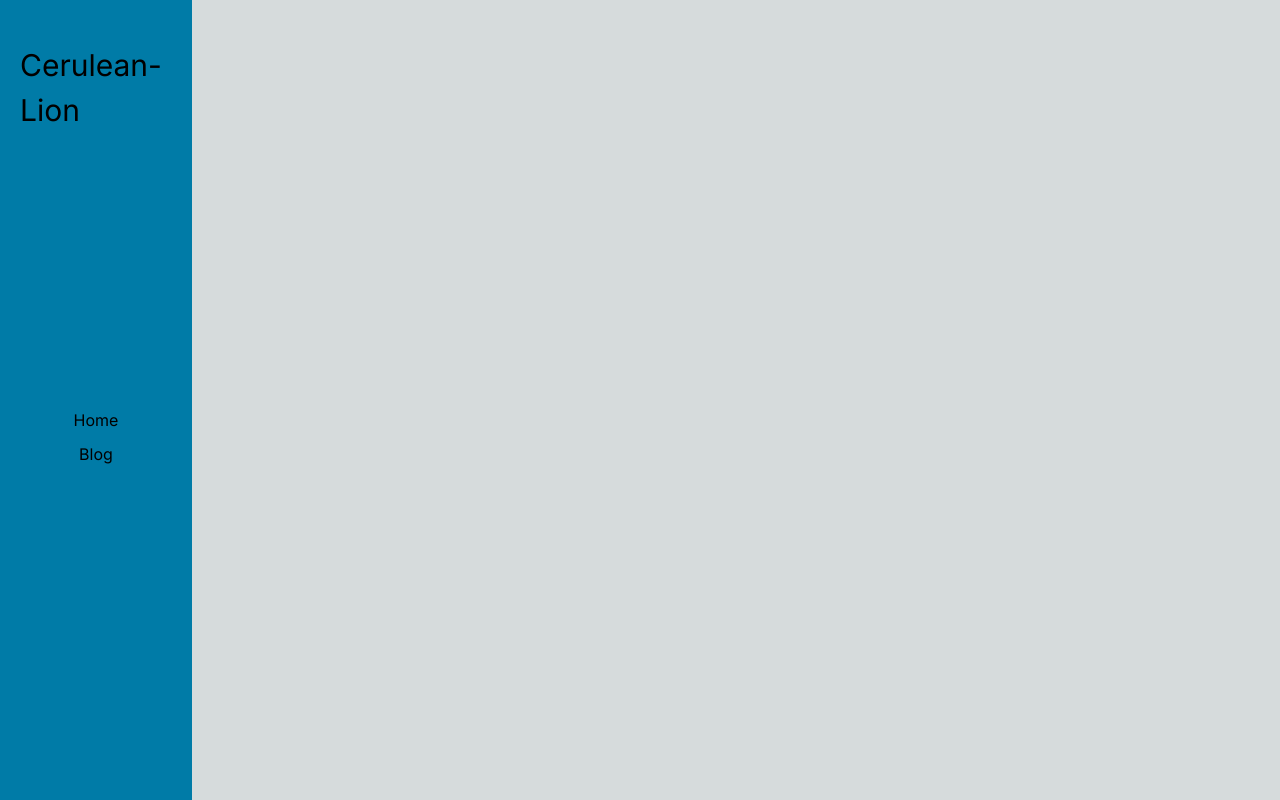
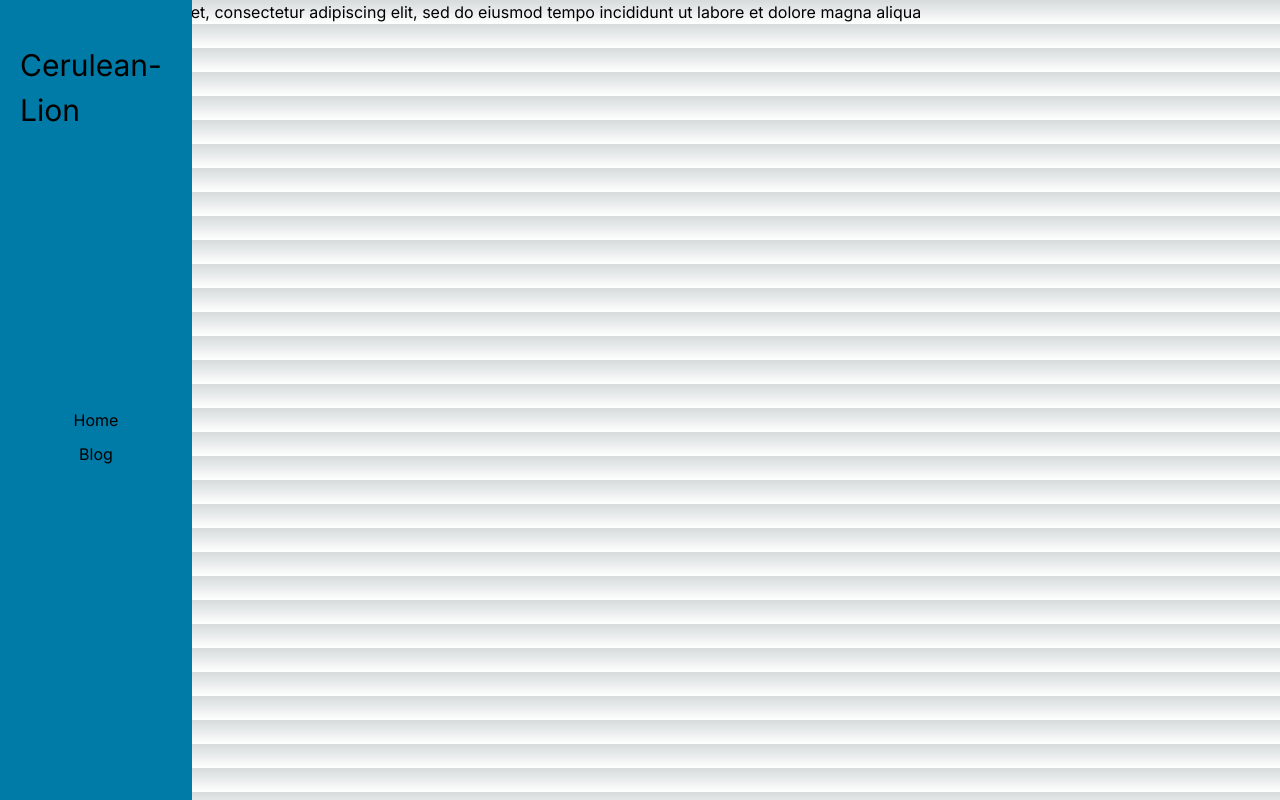
Before and after one commit to Hack-Weekly/cerulean-lion-headless-cms, a Next.js app in the folder client/next-app/: page / in a window 1280 px wide. Built offline with nearby package versions, Linux system fonts and the light colour scheme.

Commit message:
attempt to create main article section of the home page

```diff
--- /dev/null
+++ b/client/next-app/src/app/components/MainArticle.js
@@ -0,0 +1,13 @@
+export default function MainArticle() {
+  return (
+    <div className="main-article">
+      <div className="main-article-image-container">
+        <img className="main-article-image"></img>
+        <p className="main-article-desc">
+          Lorem ipsum dolor sit amet, consectetur adipiscing elit, sed do
+          eiusmod tempo incididunt ut labore et dolore magna aliqua
+        </p>
+      </div>
+    </div>
+  );
+}
--- a/client/next-app/src/app/page.js
+++ b/client/next-app/src/app/page.js
@@ -1,12 +1,13 @@
-import Image from 'next/image'
-import Link from 'next/link'
-import NavBar from './components/ui/NavBar'
+import Image from "next/image";
+import Link from "next/link";
+import NavBar from "./components/ui/NavBar";
+import MainArticle from "./components/MainArticle";
 
 export default function Home() {
   return (
     <main>
-      <NavBar></NavBar>
+      <NavBar />
+      <MainArticle />
     </main>
-
-  )
+  );
 }
```
